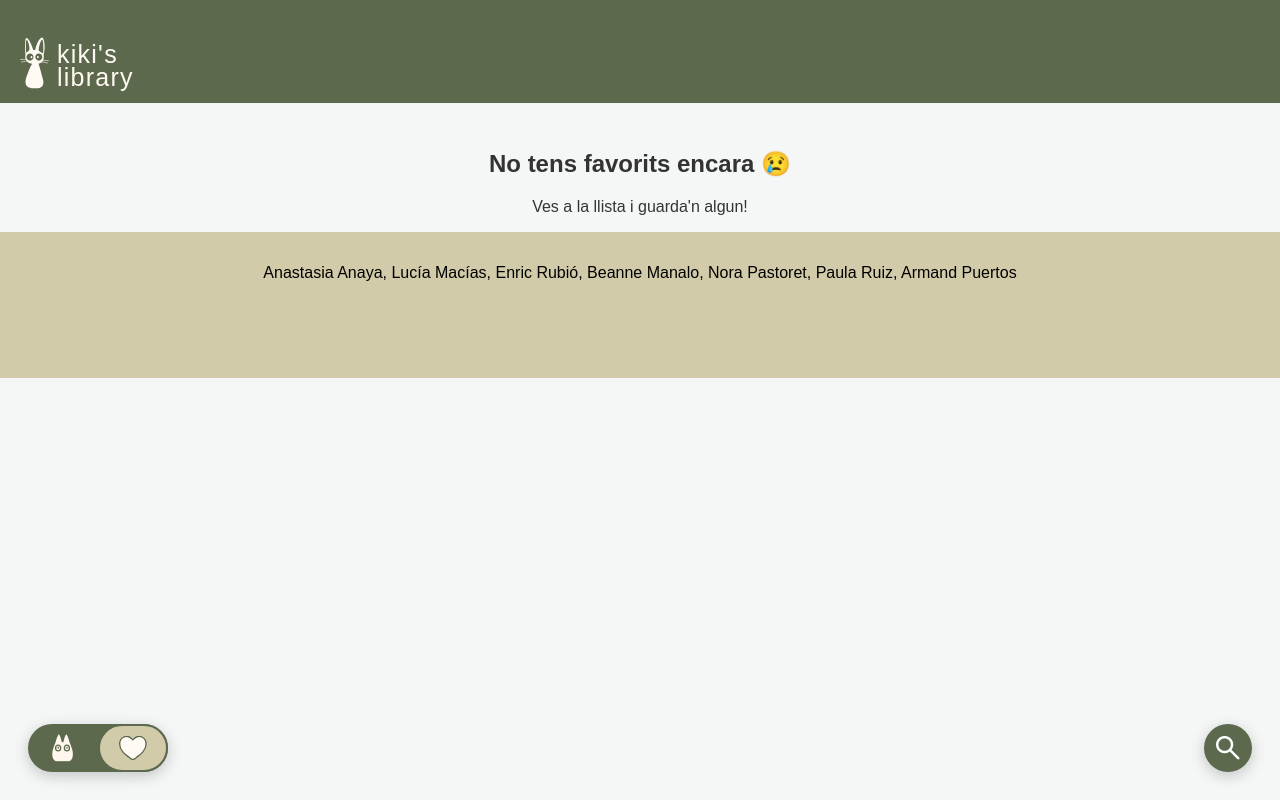
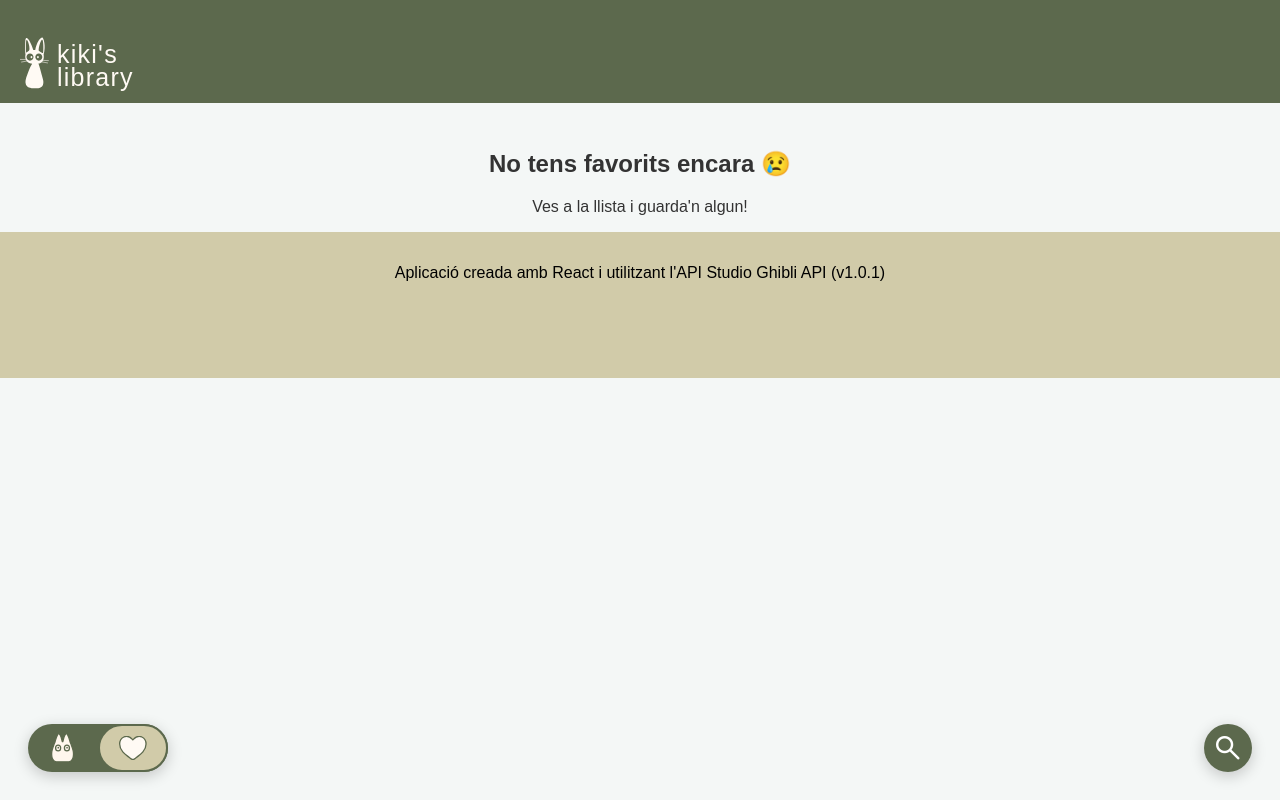
Before and after one commit to anastasiaanaya/ProjecteDAM-BinniProductions, a React (Vite) app: page /favourites in a window 1280 px wide. Built offline with nearby package versions, Linux system fonts and the light colour scheme; a web font is replaced by a local one.

Commit message:
canvi text footer

```diff
--- a/src/components/Footer.jsx
+++ b/src/components/Footer.jsx
@@ -3,7 +3,7 @@ import './Footer.css';
 function Footer() {
   return (
     <footer className="main-footer">
-      <p>Anastasia Anaya, Lucía Macías, Enric Rubió, Beanne Manalo, Nora Pastoret, Paula Ruiz, Armand Puertos</p>
+      <p>Aplicació creada amb React i utilitzant l'API Studio Ghibli API (v1.0.1)</p>
     </footer>
   );
 }
```
